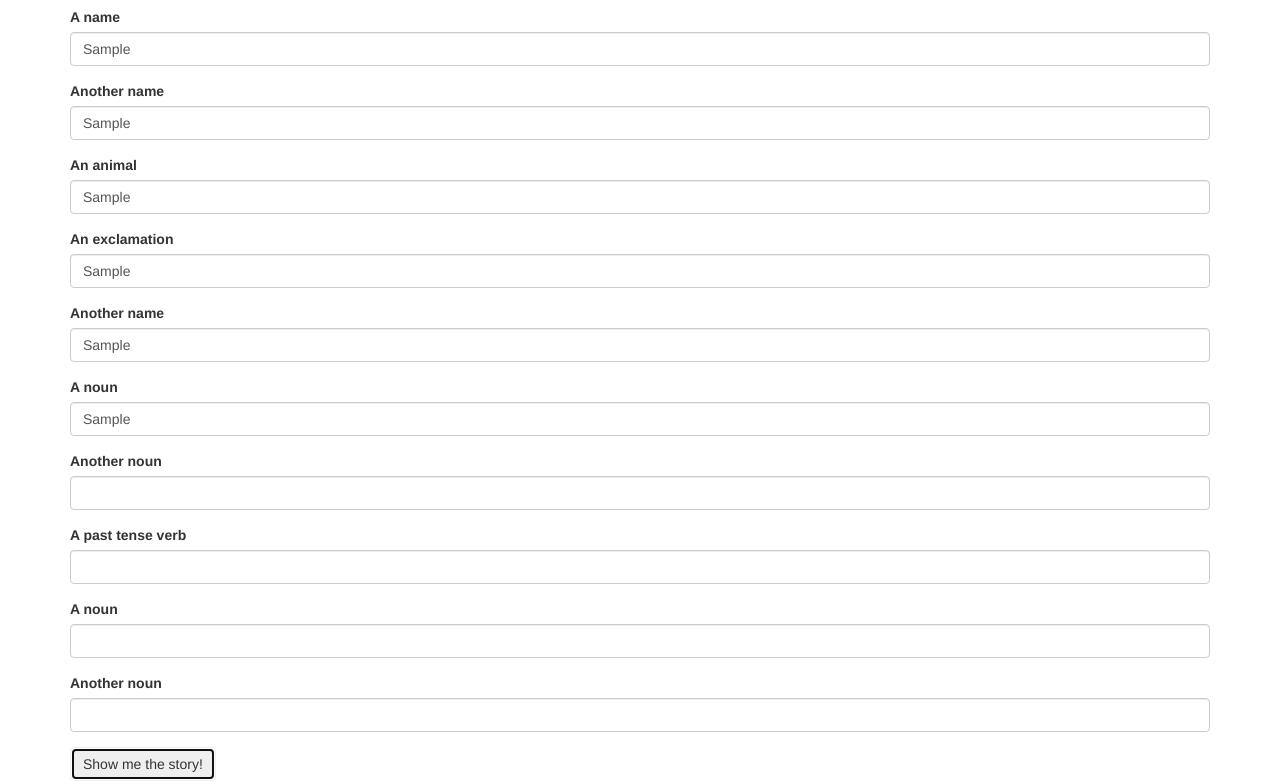
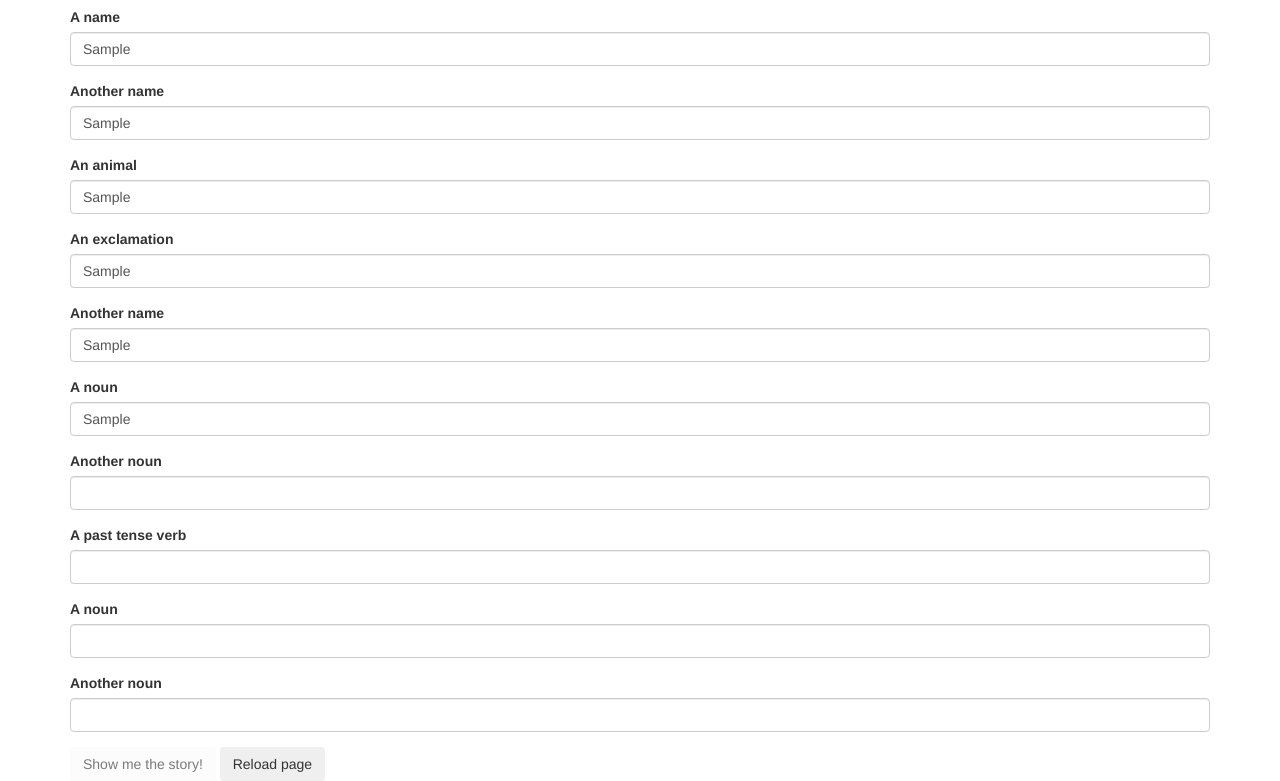
Before and after one commit to TSiu88/mad-libs, a plain HTML site: page index.html in a window 1280 px wide. Both pictures are taken after typing "Sample", "Sample", "Sample", "Sample", "Sample", "Sample" into the empty fields and a click on the button "Show me the story!". Shown: the part 63-844 px from the top of the page. Drawn offline with Linux system fonts and the light colour scheme.

Commit message:
disable submit after click and add reload button

```diff
--- a/index.html
+++ b/index.html
@@ -63,13 +63,14 @@
             <input id="worldName" class="form-control" type="text">
           </div>
 
-          <button type="submit" class="btn">Show me the story!</button>
+          <button type="submit" class="btn" id="submitButton">Show me the story!</button>
+          <button onclick="window.location.reload();" class="btn" id="reloadButton">Reload page</button>
         </form>
 
       </div> <!--End of form div-->
 
       <div id="story">
-        <h1>A fantastical adventure</h1>
+        <h1>A Fantasy Adventure</h1>
         <p>
           One day, <span class="person1"></span> and <span class="person2"></span> were walking back to town, when suddenly a giant <span class="animal"></span> appeared. "<span class="exclamation"></span>", <span class="person1"></span> cried, "It's <span class="animalName"></span>, a rank S monster!".  Quickly <span class="person2"></span> put up a <span class="noun1"></span> and <span class="person1"></span> pulled out their <span class="noun2"></span> to protect them. The two of them <span class="verb"></span> another group of adventurers, and when the battle was won, <span class="person1"></span> and <span class="person2"></span> gave each other a giant <span class="noun3"></span> and continued back to the safety of town.  Just another ordinary day in the world of <span class="worldName"></span>.
         </p>
--- a/js/scripts.js
+++ b/js/scripts.js
@@ -10,7 +10,7 @@ $(document).ready(function(){
     var verbInput = $("#verb").val();
     var noun3Input = $("#noun3").val();
     var worldNameInput = $("#worldName").val();
-
+    var worldNameCapitalize = worldNameInput.charAt(0).toUpperCase() + worldNameInput.slice(1);
 
     $(".person1").append(person1Input);
     $(".person2").append(person2Input);
@@ -21,11 +21,12 @@ $(document).ready(function(){
     $(".noun2").append(noun2Input);
     $(".verb").append(verbInput);
     $(".noun3").append(noun3Input);
-    $(".worldName").append(worldNameInput);
+    $(".worldName").append(worldNameCapitalize);
 
     $("#story").show();
 
     event.preventDefault();
 
+    $("#submitButton").attr("disabled", true);
   });
 });
```
